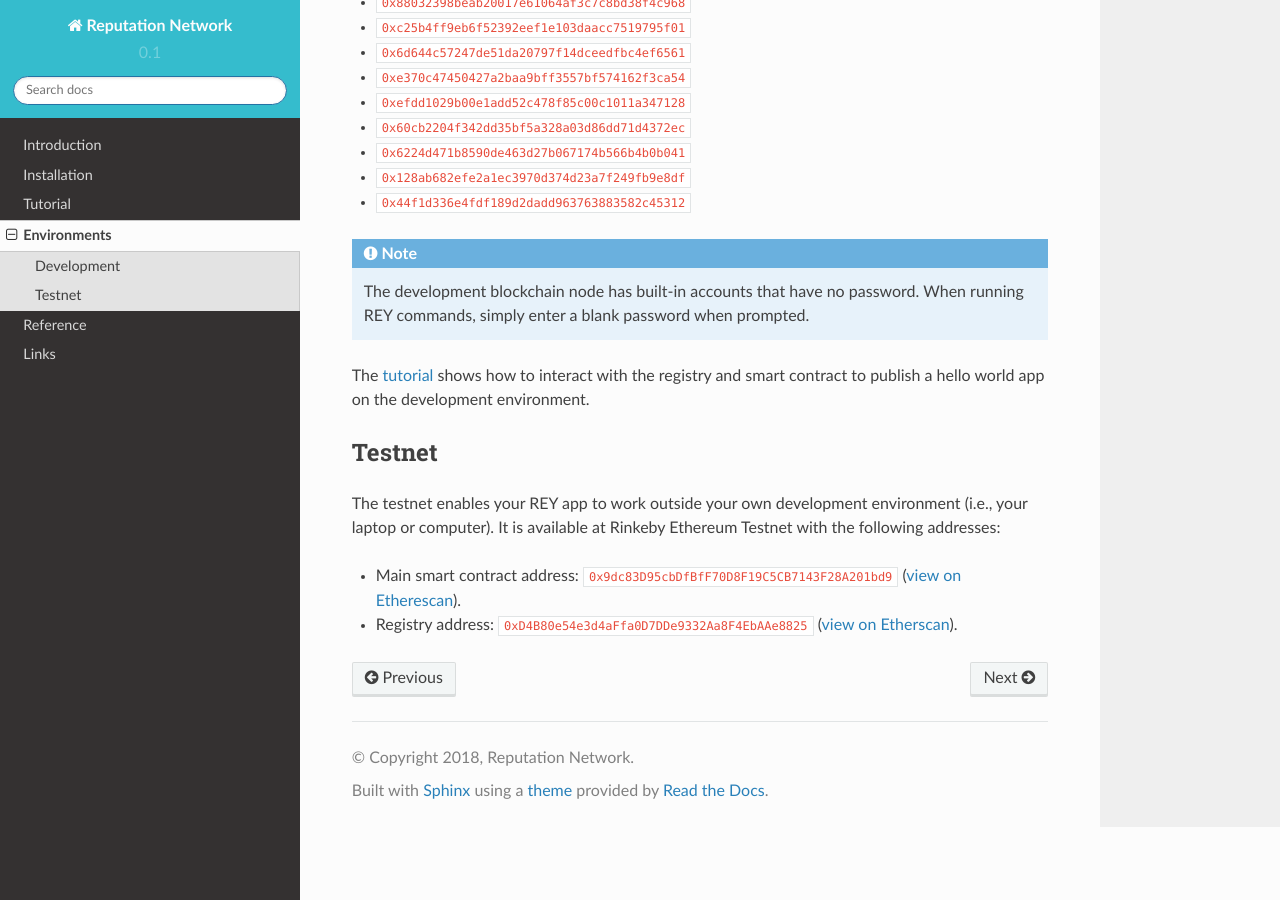
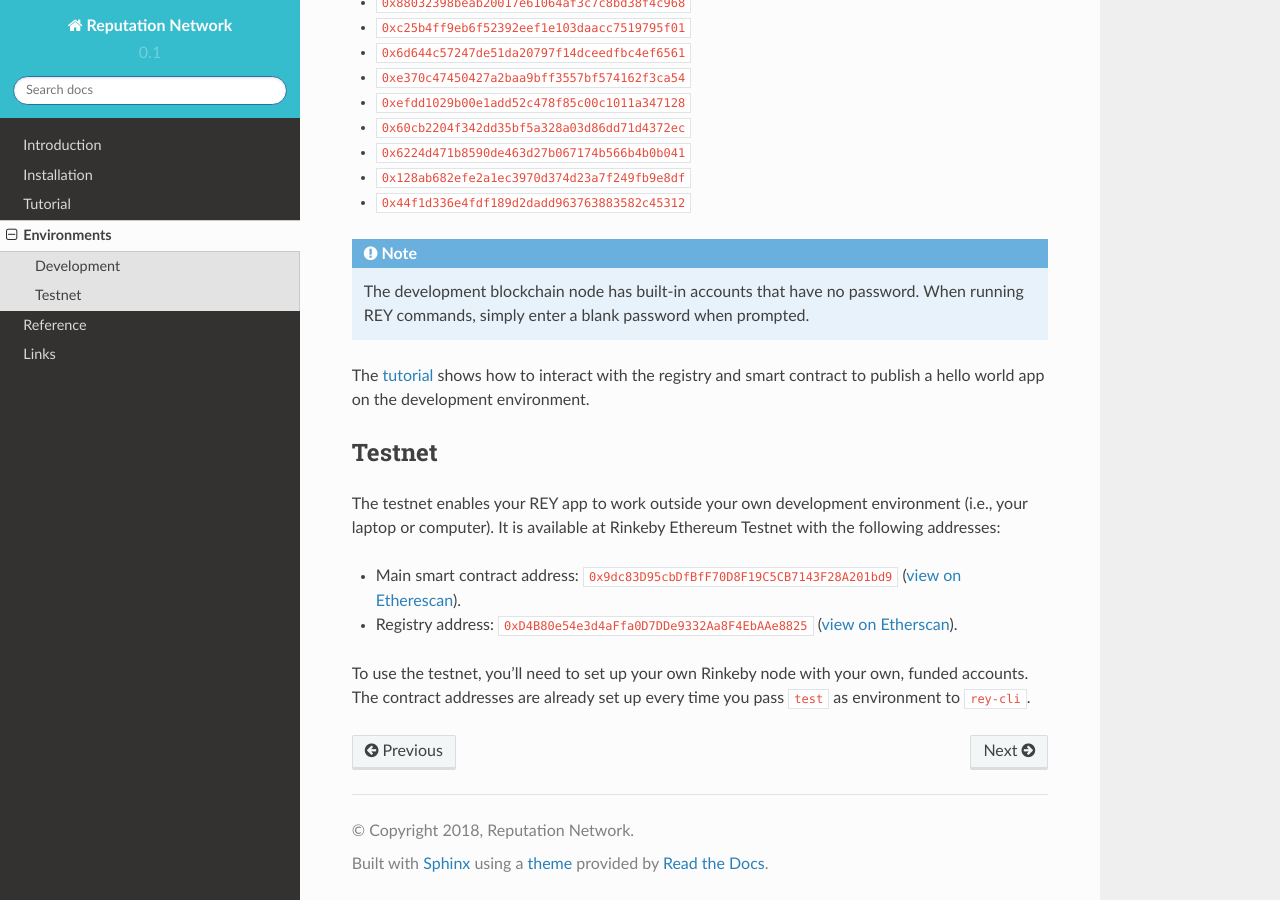
Before and after one commit to reputation-network/rey-docs, a Sphinx documentation site: the page built from docs/contents/environments.rst, in a window 1280 px wide and 900 px high, scrolled down 803 px. Built offline with Sphinx 7.4.7 and the Read the Docs theme 2.0.0, drawn with Linux system fonts in a browser that asks for light colours.

Commit message:
Add clarification to test environment section

```diff
--- a/docs/contents/environments.rst
+++ b/docs/contents/environments.rst
@@ -54,3 +54,5 @@ The testnet enables your REY app to work outside your own development environmen
 - Main smart contract address: ``0x9dc83D95cbDfBfF70D8F19C5CB7143F28A201bd9`` (`view on Etherescan <https://rinkeby.etherscan.io/address/0x9dc83d95cbdfbff70d8f19c5cb7143f28a201bd9>`_).
 
 - Registry address: ``0xD4B80e54e3d4aFfa0D7DDe9332Aa8F4EbAAe8825`` (`view on Etherscan <https://rinkeby.etherscan.io/address/0xd4b80e54e3d4affa0d7dde9332aa8f4ebaae8825>`_).
+
+To use the testnet, you'll need to set up your own Rinkeby node with your own, funded accounts. The contract addresses are already set up every time you pass ``test`` as environment to ``rey-cli``.
```
